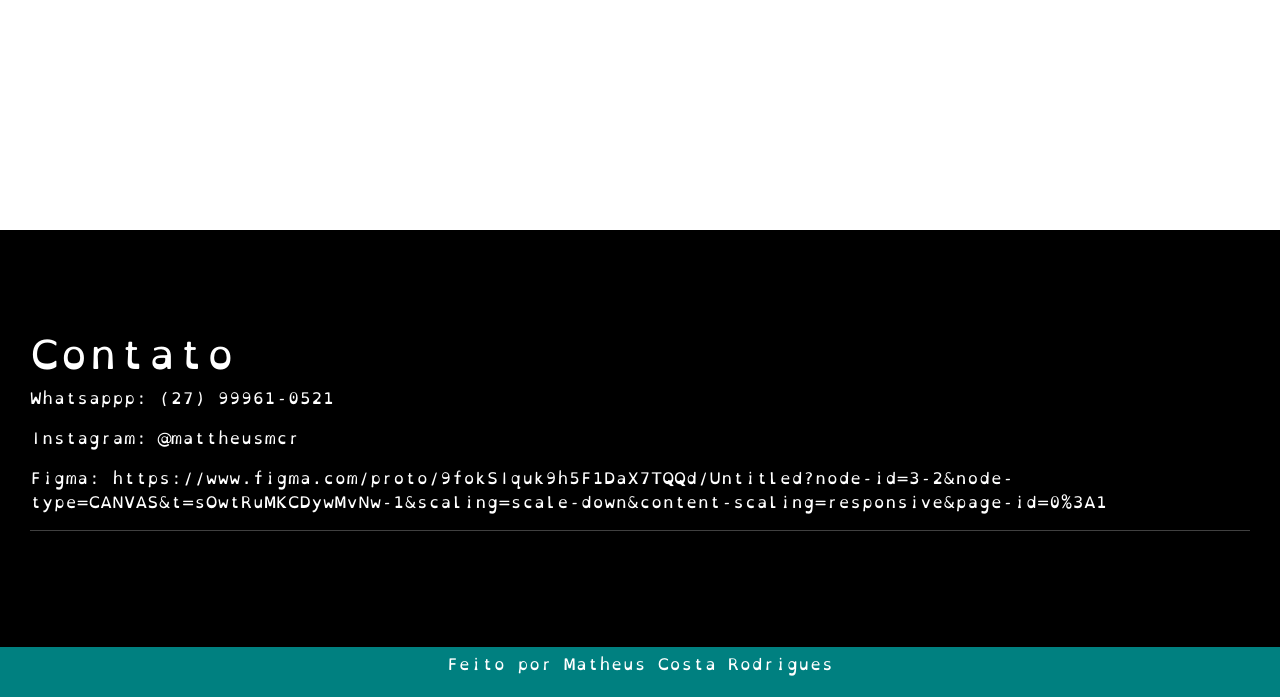
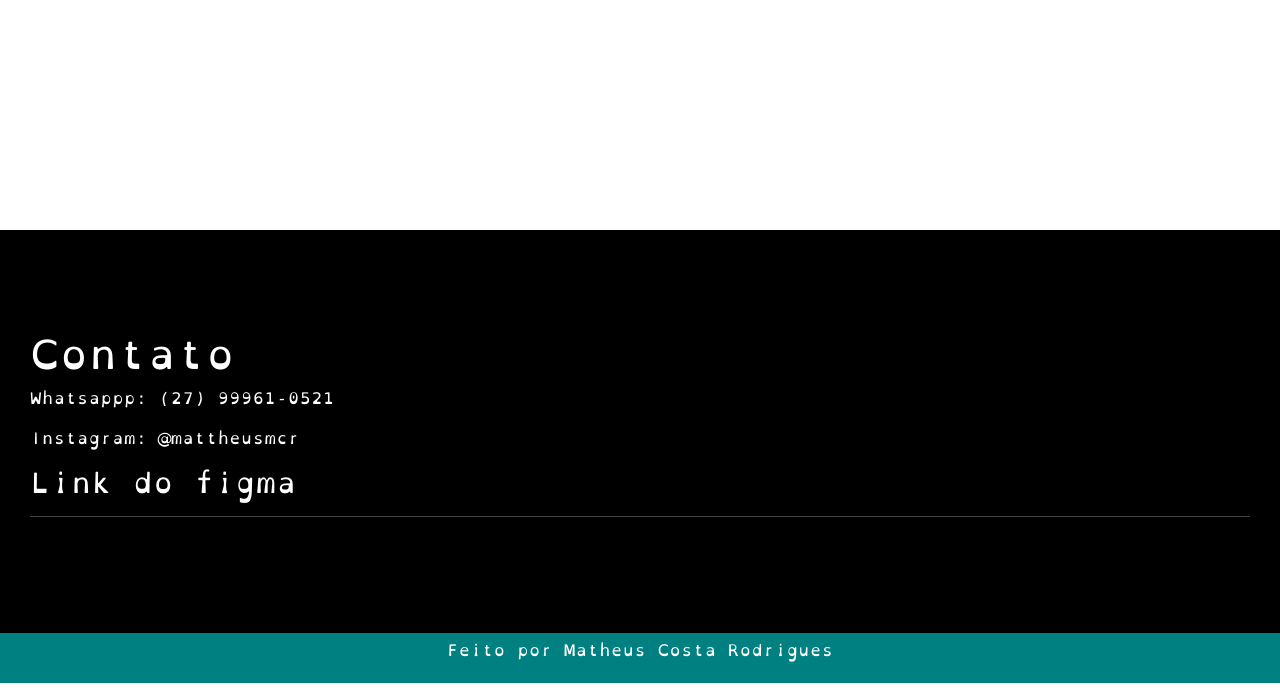
Before and after one commit to Masaki-007/Apresenta-o-Matheus, a website: page index.html in a window 1280 px wide. Shown: the part 2840-3537 px from the top of the page. Drawn offline with nearby package versions, Linux system fonts and the light colour scheme.

Commit message:
Update index.html

```diff
--- a/index.html
+++ b/index.html
@@ -95,7 +95,7 @@
             <h1>Contato</h1>
             <p>Whatsappp: (27) 99961-0521</p>
             <p>Instagram: @mattheusmcr</p>
-            <p>Figma: https://www.figma.com/proto/9fokSIquk9h5F1DaX7TQQd/Untitled?node-id=3-2&node-type=CANVAS&t=sOwtRuMKCDywMvNw-1&scaling=scale-down&content-scaling=responsive&page-id=0%3A1</p>
+            <h3>Link do <a href="https://www.figma.com/proto/9fokSIquk9h5F1DaX7TQQd/Untitled?node-id=3-2&node-type=canvas&t=UIeza1buMKz7fjSV-1&scaling=scale-down&content-scaling=fixed&page-id=0%3A1">figma</a></h3>
             <hr>
         </section>
         <section id="creditos">
```
